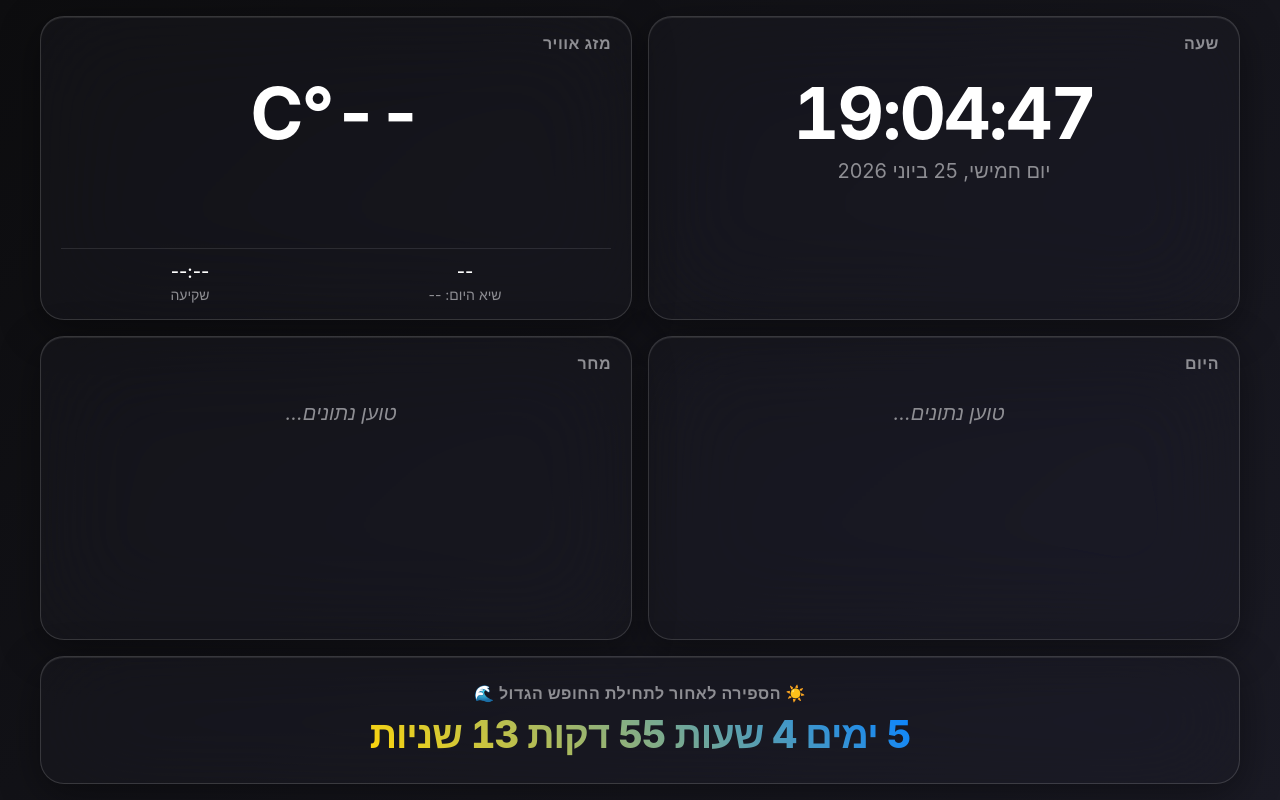
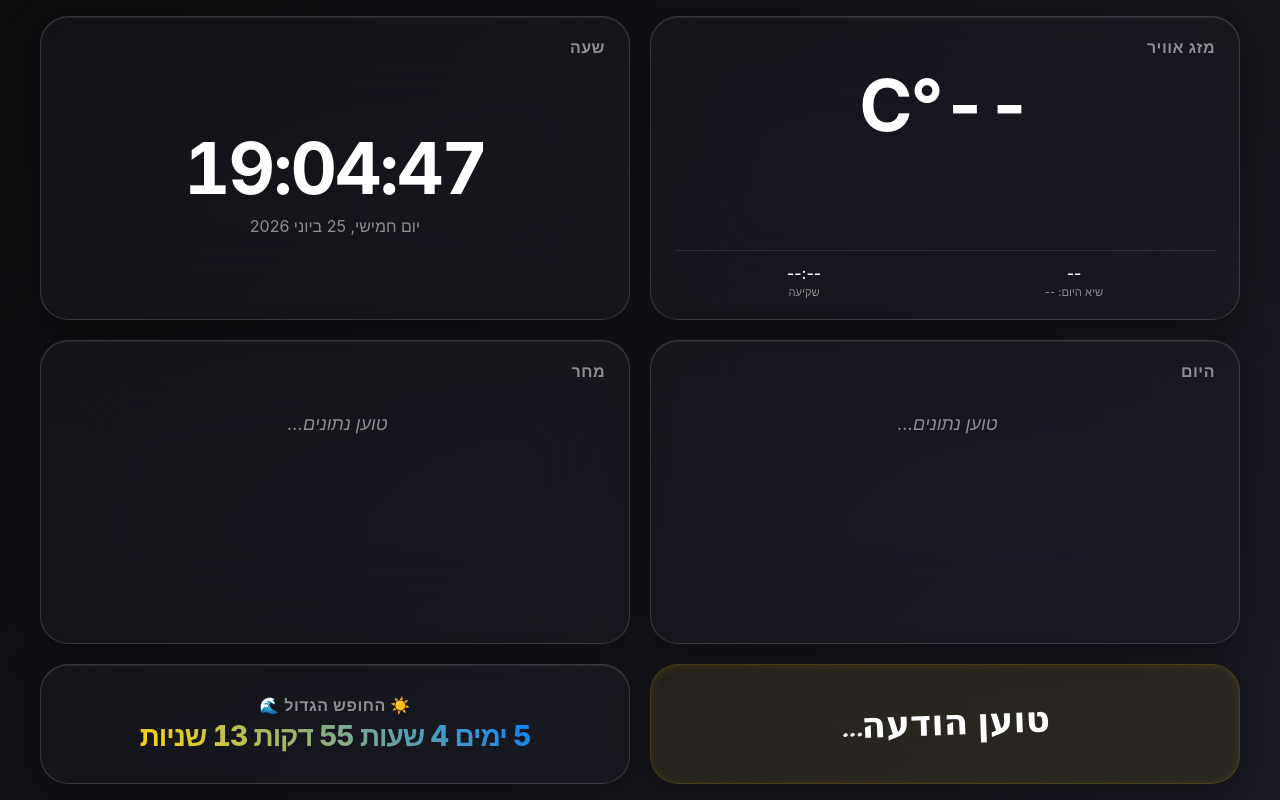
Before and after one commit to raneraner/Info_board, a plain HTML site: page index.html in a window 1280 px wide. Drawn offline with Linux system fonts and the light colour scheme; no server answers.

Commit message:
Update index.html

```diff
--- a/index.html
+++ b/index.html
@@ -1,5 +1,5 @@
 <!DOCTYPE html>
-<html lang="he">
+<html lang="he" dir="rtl">
 <head>
     <meta charset="UTF-8">
     <meta name="viewport" content="width=device-width, initial-scale=1.0">
@@ -7,6 +7,8 @@
 
     <meta name="apple-mobile-web-app-capable" content="yes">
     <meta name="apple-mobile-web-app-status-bar-style" content="black-translucent">
+
+    <link href="https://fonts.googleapis.com/css2?family=Caveat:wght@700&display=swap" rel="stylesheet">
 
     <style>
         /* הנדסת משתנים - זכוכית אפל עדכנית */
@@ -16,6 +18,11 @@
             --glass-border: rgba(255, 255, 255, 0.15);
             --glass-inner-glow: inset 0 1px 1px rgba(255, 255, 255, 0.1);
             --glass-shadow: 0 10px 40px 0 rgba(0, 0, 0, 0.4);
+
+            /* משתני פתקית חמה למצב לילה */
+            --note-bg: rgba(255, 215, 0, 0.08);
+            --note-border: rgba(255, 215, 0, 0.15);
+            --note-glow: inset 0 1px 8px rgba(255, 215, 0, 0.1);
 
             --text-primary: #ffffff;
             --text-secondary: #8e8e93;
@@ -32,6 +39,11 @@
             --glass-inner-glow: inset 0 1px 2px rgba(255, 255, 255, 0.8);
             --glass-shadow: 0 10px 40px 0 rgba(0, 0, 0, 0.05);
 
+            /* משתני פתקית חמה למצב יום */
+            --note-bg: rgba(255, 215, 0, 0.25);
+            --note-border: rgba(255, 215, 0, 0.4);
+            --note-glow: inset 0 1px 8px rgba(255, 215, 0, 0.3);
+
             --text-primary: #1c1c1e;
             --text-secondary: #8e8e93;
             --text-accent: #007aff;
@@ -46,53 +58,68 @@
             font-family: -apple-system, BlinkMacSystemFont, "Segoe UI", Roboto, Helvetica, Arial, sans-serif;
             text-align: center;
             margin: 0;
-            padding: 24px;
+            padding: 2vh;
             box-sizing: border-box;
             height: 100vh;
             overflow: hidden;
-            direction: rtl;
             transition: background 1.5s ease, color 1.5s ease;
         }
 
-        /* רשת אריחים */
+        /* רשת אריחים קפואה - 3 שורות כעת */
         #bento-grid {
             display: grid;
             grid-template-columns: repeat(2, 1fr);
-            grid-template-rows: repeat(2, 1fr) auto;
-            gap: 24px;
+            grid-template-rows: repeat(2, 38vh) auto;
+            gap: 20px;
             height: 100%;
             max-width: 1200px;
             margin: 0 auto;
         }
 
-        .full-width {
-            grid-column: 1 / -1;
-        }
-
-        /* עיצוב הזכוכית */
+        /* עיצוב הזכוכית הכללי */
         .bento-card {
             background: var(--glass-bg);
             backdrop-filter: blur(50px) saturate(180%);
             -webkit-backdrop-filter: blur(50px) saturate(180%);
             border: 1px solid var(--glass-border);
-            border-radius: 32px;
+            border-radius: 28px;
             box-shadow: var(--glass-shadow), var(--glass-inner-glow);
-            padding: 24px 28px;
+            padding: 20px 24px;
             box-sizing: border-box;
             transition: background 1.5s ease, border 1.5s ease, box-shadow 1.5s ease;
             display: flex;
             flex-direction: column;
             justify-content: flex-start;
             min-height: 0;
+            overflow: hidden;
             position: relative;
         }
 
-        /* טיפוגרפיה מרכזית (ברירת מחדל למסכים גדולים) */
+        /* עיצוב ייעודי לפתקית המשפחתית */
+        .message-card {
+            background: var(--note-bg);
+            border: 1px solid var(--note-border);
+            box-shadow: var(--glass-shadow), var(--note-glow);
+            justify-content: center;
+            align-items: center;
+        }
+
+        #family-message {
+            font-family: 'Caveat', cursive;
+            font-weight: 700;
+            font-size: clamp(28px, 4.5vh, 48px);
+            color: var(--text-primary);
+            line-height: 1.2;
+            transform: rotate(-2deg);
+            padding: 10px;
+        }
+
+        /* טיפוגרפיה אדפטיבית */
         .card-title {
-            font-size: 18px;
+            font-size: clamp(14px, 2vh, 18px);
             font-weight: 600;
             color: var(--text-secondary);
-            margin-bottom: 16px;
+            margin-bottom: 12px;
             text-align: right;
             text-transform: uppercase;
             letter-spacing: 0.5px;
@@ -104,40 +131,45 @@
             flex-grow: 1;
             display: flex;
             flex-direction: column;
-            justify-content: flex-start;
+            justify-content: center;
             align-items: center;
-            padding-top: 16px;
             width: 100%;
+            min-height: 0;
         }
 
         #clock, #temp {
-            font-size: 96px;
+            font-size: clamp(52px, 9vh, 96px);
             font-weight: 700;
             font-variant-numeric: tabular-nums;
             line-height: 1;
             letter-spacing: -2px;
         }
 
-        #date { font-size: 24px; font-weight: 400; color: var(--text-secondary); margin-top: 16px;}
+        #date {
+            font-size: clamp(16px, 2vh, 24px);
+            font-weight: 400;
+            color: var(--text-secondary);
+            margin-top: 12px;
+        }
 
-        /* הנדסת המרווח הגמיש (מונע גלישה) */
         .weather-metrics {
             display: flex;
             justify-content: space-around;
             margin-top: auto;
             border-top: 1px solid var(--divider-color);
-            padding-top: 16px;
+            padding-top: 12px;
             width: 100%;
+            flex-shrink: 0;
         }
 
-        .metric-item { display: flex; flex-direction: column; align-items: center; gap: 4px; font-size: 20px; font-weight: 500;}
-        .metric-label { font-size: 14px; color: var(--text-secondary); font-weight: 400;}
+        .metric-item { display: flex; flex-direction: column; align-items: center; gap: 2px; font-size: clamp(16px, 2vh, 20px); font-weight: 500;}
+        .metric-label { font-size: clamp(11px, 1.4vh, 14px); color: var(--text-secondary); font-weight: 400;}
         #sunset-icon { stroke: var(--text-primary); transition: stroke 1.5s ease; margin-left: 5px; vertical-align: middle;}
 
-        /* רשימות אירועים */
+        /* יומן */
         .event-list {
             list-style-type: none;
-            padding: 0 0 0 10px;
+            padding: 0 0 0 5px;
             margin: 0;
             text-align: right;
             flex-grow: 1;
@@ -147,23 +179,23 @@
         .event-item {
             display: flex;
             align-items: center;
-            padding: 12px 0;
+            padding: 10px 0;
             border-bottom: 1px solid var(--divider-color);
         }
 
         .event-item:last-child { border-bottom: none; }
 
         .event-time {
-            font-size: 24px;
+            font-size: clamp(16px, 2.2vh, 24px);
             font-weight: 600;
             color: var(--text-accent);
-            width: 95px;
+            width: 85px;
             flex-shrink: 0;
             font-variant-numeric: tabular-nums;
         }
 
         .event-title {
-            font-size: 24px;
+            font-size: clamp(16px, 2.2vh, 24px);
             font-weight: 500;
             flex-grow: 1;
             white-space: nowrap;
@@ -172,63 +204,34 @@
         }
 
         .empty-state {
-            font-size: 24px;
+            font-size: clamp(18px, 2.2vh, 24px);
             color: var(--text-secondary);
             font-style: italic;
             text-align: center;
             padding: 20px 0;
         }
 
-        /* ספירה לאחור */
-        #timer-wrapper { display: flex; flex-direction: column; align-items: center; justify-content: center; padding: 10px 0;}
+        /* ספירה לאחור חצויה */
+        #timer-wrapper { display: flex; flex-direction: column; align-items: center; justify-content: center; padding: 5px 0;}
         #timer {
-            font-size: 52px;
+            font-size: clamp(24px, 3.5vh, 42px);
             font-weight: 800;
             background: var(--timer-gradient);
             -webkit-background-clip: text;
             -webkit-text-fill-color: transparent;
             font-variant-numeric: tabular-nums;
             letter-spacing: -1px;
-            margin-top: 8px;
+            margin-top: 4px;
         }
 
-        ::-webkit-scrollbar { width: 6px; }
+        ::-webkit-scrollbar { width: 4px; }
         ::-webkit-scrollbar-track { background: transparent; }
-        ::-webkit-scrollbar-thumb { background: rgba(150, 150, 150, 0.3); border-radius: 10px; }
-
-        /* =========================================
-           מנוע רספונסיבי למסכי אייפד קטנים
-           ========================================= */
-        @media (max-height: 850px), (max-width: 1050px) {
-            body { padding: 16px; }
-            #bento-grid { gap: 16px; }
-            .bento-card { padding: 16px 20px; border-radius: 24px; }
-
-            #clock, #temp { font-size: 72px; }
-            #date { font-size: 20px; margin-top: 10px; }
-
-            .event-time, .event-title, .empty-state { font-size: 20px; }
-            .event-time { width: 80px; }
-
-            #timer { font-size: 38px; }
-            .card-title { font-size: 16px; margin-bottom: 8px; }
-
-            .weather-metrics { padding-top: 12px; }
-            .metric-item { font-size: 18px; }
-        }
+        ::-webkit-scrollbar-thumb { background: rgba(150, 150, 150, 0.2); border-radius: 10px; }
     </style>
 </head>
 <body>
 
     <div id="bento-grid">
-
-        <div class="bento-card">
-            <div class="card-title">שעה</div>
-            <div class="top-metric-container">
-                <div id="clock">00:00:00</div>
-                <div id="date">--/--/----</div>
-            </div>
-        </div>
 
         <div class="bento-card">
             <div class="card-title">מזג אוויר</div>
@@ -248,6 +251,14 @@
         </div>
 
         <div class="bento-card">
+            <div class="card-title">שעה</div>
+            <div class="top-metric-container">
+                <div id="clock">00:00:00</div>
+                <div id="date">--/--/----</div>
+            </div>
+        </div>
+
+        <div class="bento-card">
             <div class="card-title">היום</div>
             <ul id="events-today" class="event-list">
                 <div class="empty-state">טוען נתונים...</div>
@@ -261,9 +272,13 @@
             </ul>
         </div>
 
-        <div class="bento-card full-width card-timer" style="justify-content: center;">
+        <div class="bento-card message-card">
+            <div id="family-message">טוען הודעה...</div>
+        </div>
+
+        <div class="bento-card card-timer" style="justify-content: center;">
             <div id="timer-wrapper">
-                <div class="card-title" style="margin-bottom: 0; text-align: center;">☀️ הספירה לאחור לתחילת החופש הגדול 🌊</div>
+                <div class="card-title" style="margin-bottom: 0; text-align: center;">☀️ החופש הגדול 🌊</div>
                 <div id="timer">טוען...</div>
             </div>
         </div>
@@ -271,10 +286,10 @@
     </div>
 
     <script>
-        // הדבק כאן את כתובת ה-URL שקיבלת מגוגל סקריפט:
-        var googleScriptUrl = "https://script.google.com/macros/s/AKfycbziD0jqPMC5zcgw-2MeP-Gd6ADYzmnAYFsc13yccN6Tny5R0yMJe75oHQVqeMNabOaj/exec";
+        // הדבק כאן את ה-URL של השרת
+        var googleScriptUrl = "https://script.google.com/macros/s/AKfycbzHCrEqD_oAQ2Q-RIkEwWyvAtbO-5JP_En2yTeJkCR0YdggHOO_1xGQeihaQIy4me9J/exec";
 
-        var sunIconSvg = '<svg id="sunset-icon" width="20" height="20" viewBox="0 0 24 24" fill="none" stroke-width="2.5" stroke-linecap="round" stroke-linejoin="round"><line x1="2" y1="18" x2="22" y2="18"/><path d="M6 18a6 6 0 0 1 12 0"/><line x1="12" y1="5" x2="12" y2="9"/><line x1="5.22" y1="11.22" x2="7.34" y2="13.34"/><line x1="18.78" y1="11.22" x2="16.66" y2="13.34"/></svg>';
+        var sunIconSvg = '<svg id="sunset-icon" width="16" height="16" viewBox="0 0 24 24" fill="none" stroke-width="2.5" stroke-linecap="round" stroke-linejoin="round"><line x1="2" y1="18" x2="22" y2="18"/><path d="M6 18a6 6 0 0 1 12 0"/><line x1="12" y1="5" x2="12" y2="9"/><line x1="5.22" y1="11.22" x2="7.34" y2="13.34"/><line x1="18.78" y1="11.22" x2="16.66" y2="13.34"/></svg>';
 
         function updateClock() {
             var now = new Date();
@@ -337,7 +352,7 @@
             }).catch(function(){});
         }
 
-        function fetchCalendarEvents() {
+        function fetchDashboardData() {
             if (!googleScriptUrl || googleScriptUrl === "YOUR_URL_HERE") return;
 
             fetch(googleScriptUrl)
@@ -349,6 +364,7 @@
                 todayList.innerHTML = "";
                 tomorrowList.innerHTML = "";
 
+                // עדכון יומנים
                 if (data.today && data.today.length > 0) {
                     data.today.forEach(function(ev) {
                         todayList.innerHTML += '<li class="event-item"><div class="event-time">' + ev.time + '</div><div class="event-title">' + ev.title + '</div></li>';
@@ -364,13 +380,18 @@
                 } else {
                     tomorrowList.innerHTML = '<div class="empty-state">אין אירועים מתוכננים למחר</div>';
                 }
+
+                // עדכון הודעת הפתקית
+                if (data.message !== undefined) {
+                    document.getElementById("family-message").innerHTML = data.message !== "" ? data.message : "אין הודעות חדשות";
+                }
             }).catch(function(){});
         }
 
         function updateCountdown() {
             var target = new Date(2026, 6, 1, 0, 0, 0);
             var diff = target - new Date();
-            if (diff <= 0) { document.getElementById("timer").innerHTML = "החופש הגדול התחיל!"; return; }
+            if (diff <= 0) { document.getElementById("timer").innerHTML = "התחיל!"; return; }
             var d = Math.floor(diff/86400000), h = Math.floor((diff%86400000)/3600000), m = Math.floor((diff%3600000)/60000), s = Math.floor((diff%60000)/1000);
 
             document.getElementById("timer").innerHTML = d + " ימים " + h + " שעות " + m + " דקות " + s + " שניות ";
@@ -379,12 +400,12 @@
         updateClock();
         updateCountdown();
         updateWeatherAndTheme();
-        fetchCalendarEvents();
+        fetchDashboardData();
 
         setInterval(updateClock, 1000);
         setInterval(updateCountdown, 1000);
         setInterval(updateWeatherAndTheme, 900000);
-        setInterval(fetchCalendarEvents, 300000);
+        setInterval(fetchDashboardData, 300000);
     </script>
 </body>
 </html>
```
